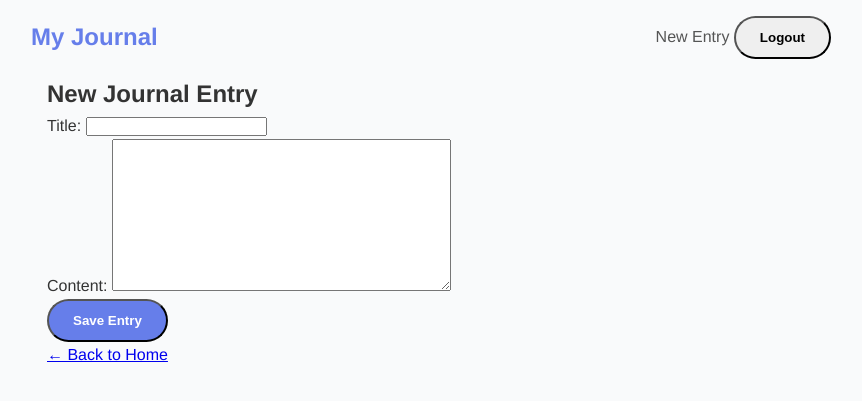
After one commit to drewstake/Journaling-App, a Django app: page /create/ in a window 1280 px wide. The commit adds this page. Shown: the top 401 px of the page, without its empty margins (209-1071 px from the left). Run offline with Django 5.2, Linux system fonts and the light colour scheme; the visitor is signed in with stand-in values (Sample User, id 1).

Commit message:
Update base template to use POST form for logout

```diff
--- a/home/templates/home/base.html
+++ b/home/templates/home/base.html
@@ -13,7 +13,10 @@
     <div class="nav-links">
       {% if user.is_authenticated %}
         <a href="{% url 'entry_create' %}">New Entry</a>
-        <a href="{% url 'logout' %}">Logout</a>
+        <form action="{% url 'logout' %}" method="post" style="display:inline;">
+          {% csrf_token %}
+          <button type="submit" class="nav-link btn btn-link">Logout</button>
+        </form>
       {% else %}
         <a href="{% url 'login' %}">Login</a>
         <a href="{% url 'signup' %}">Sign Up</a>
--- /dev/null
+++ b/home/templates/home/entry_form.html
@@ -0,0 +1,13 @@
+{% extends "home/base.html" %}
+
+{% block title %}New Journal Entry – My Journal{% endblock %}
+
+{% block content %}
+  <h2>New Journal Entry</h2>
+  <form method="post">
+    {% csrf_token %}
+    {{ form.as_p }}
+    <button type="submit" class="btn btn-primary">Save Entry</button>
+  </form>
+  <p><a href="{% url 'home' %}">← Back to Home</a></p>
+{% endblock %}
--- a/journalproj/urls.py
+++ b/journalproj/urls.py
@@ -3,10 +3,19 @@ from django.urls import path, include
 from django.contrib.auth.views import LogoutView
 
 urlpatterns = [
-    path('accounts/login/', include('django.contrib.auth.urls')),      # keep login, password URLs
-    path('accounts/logout/',
-         LogoutView.as_view(next_page='home'),                      # ← override here
-         name='logout'),
+    # 1) Explicitly override logout to allow GET + redirect to 'home'
+    path(
+        'accounts/logout/',
+        LogoutView.as_view(next_page='home'),
+        name='logout'
+    ),
+
+    # 2) Mount all of Django's built-in auth views under /accounts/
+    path('accounts/', include('django.contrib.auth.urls')),
+
+    # 3) Your app's URLs
     path('', include('home.urls')),
+
+    # 4) Admin
     path('admin/', admin.site.urls),
 ]
```
